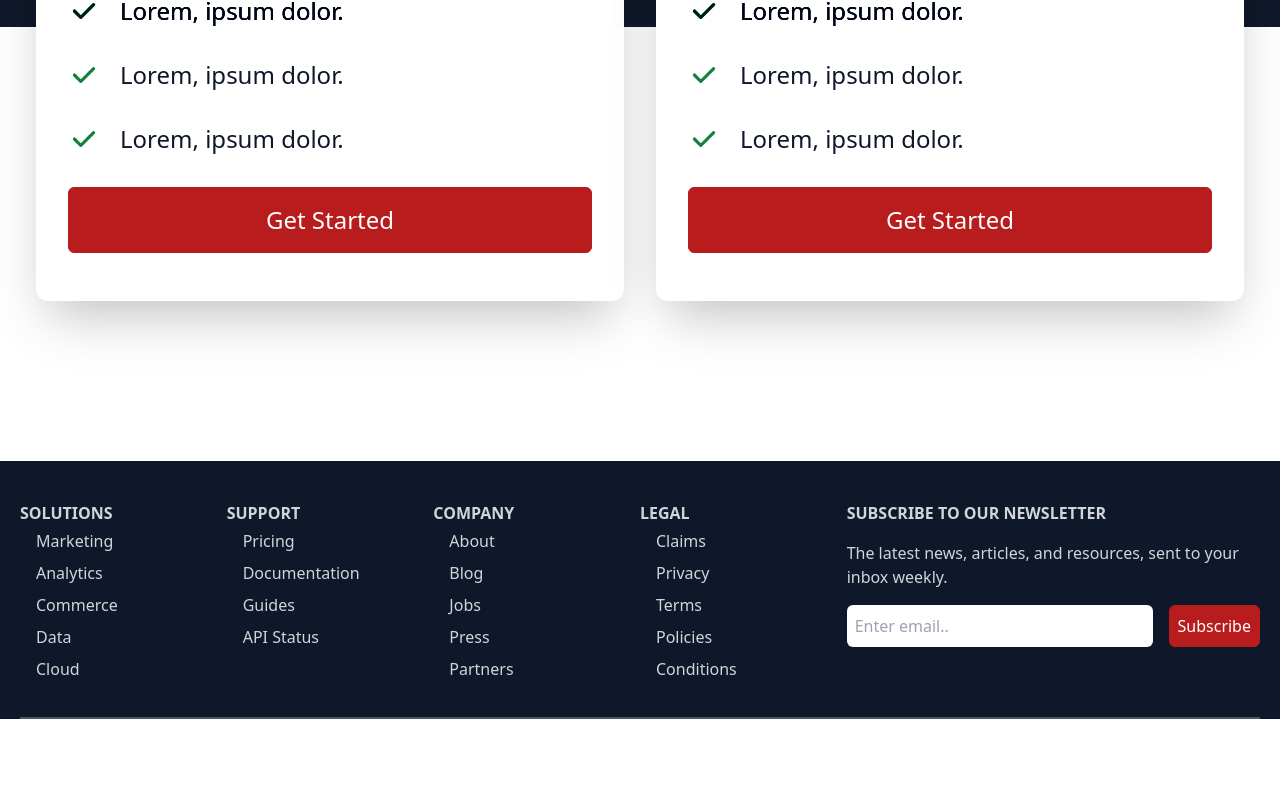
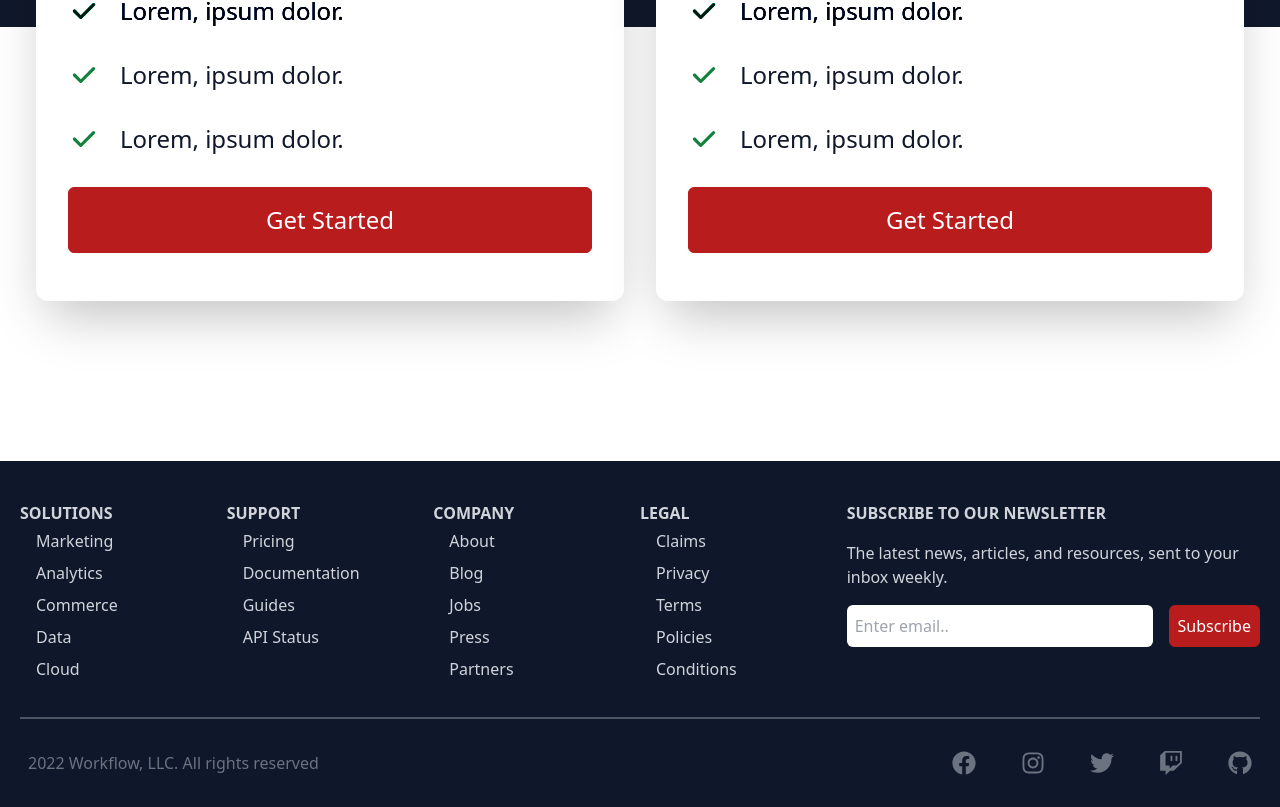
Before and after one commit to kwakyebrilliant/cloud-app-tailwind, a React (Create React App) app: page / in a window 1280 px wide. Shown: the part 3823-4630 px from the top of the page. Before the commit the page ends 4542 px from the top, so only its background shows below. Built offline with nearby package versions, Linux system fonts and the light colour scheme.

Commit message:
footer final

```diff
--- a/src/components/Footer.jsx
+++ b/src/components/Footer.jsx
@@ -12,7 +12,6 @@ const Footer = () => {
   return (
     <div className='w-full mt-24 bg-slate-900 text-gray-300 py-y px-2'>
         <div className='max-w-[1240px] mx-auto grid grid-cols-2 md:grid-cols-6 border-b-2 border-gray-600 py-8'>
-
             <div>
                 <h6 className='font-bold uppercase pt-2'>Solutions</h6>
                 <ul>
@@ -23,7 +22,6 @@ const Footer = () => {
                     <li className='py-1'>Cloud</li>
                 </ul>
             </div>
-
             <div>
                 <h6 className='font-bold uppercase pt-2'>Support</h6>
                 <ul>
@@ -33,7 +31,6 @@ const Footer = () => {
                     <li className='py-1'>API Status</li>
                 </ul>
             </div>
-
             <div>
                 <h6 className='font-bold uppercase pt-2'>Company</h6>
                 <ul>
@@ -44,7 +41,6 @@ const Footer = () => {
                     <li className='py-1'>Partners</li>
                 </ul>
             </div>
-
             <div>
                 <h6 className='font-bold uppercase pt-2'>Legal</h6>
                 <ul>
@@ -55,7 +51,6 @@ const Footer = () => {
                     <li className='py-1'>Conditions</li>
                 </ul>
             </div>
-
             <div className='col-span-2 pt-8 md:pt-2'>
                 <p className='font-bold uppercase'>Subscribe to our newsletter</p>
                 <p className='py-4'>The latest news, articles, and resources, sent to your inbox weekly.</p>
@@ -64,10 +59,18 @@ const Footer = () => {
                     <button className='p-2 mb-4'>Subscribe</button>
                 </form>
             </div>
-
-
         </div>
 
+        <div className='flex flex-col max-w-[1240px] px-2 py-4 mx-auto justify-between sm:flex-row text-center text-gray-500'>
+        <p className='py-4'>2022 Workflow, LLC. All rights reserved</p>
+        <div className='flex justify-between sm:w-[300px] pt-4 text-2xl'>
+            <FaFacebook />
+            <FaInstagram />
+            <FaTwitter />
+            <FaTwitch />
+            <FaGithub />
+        </div>
+        </div>
     </div>
   )
 }
```
